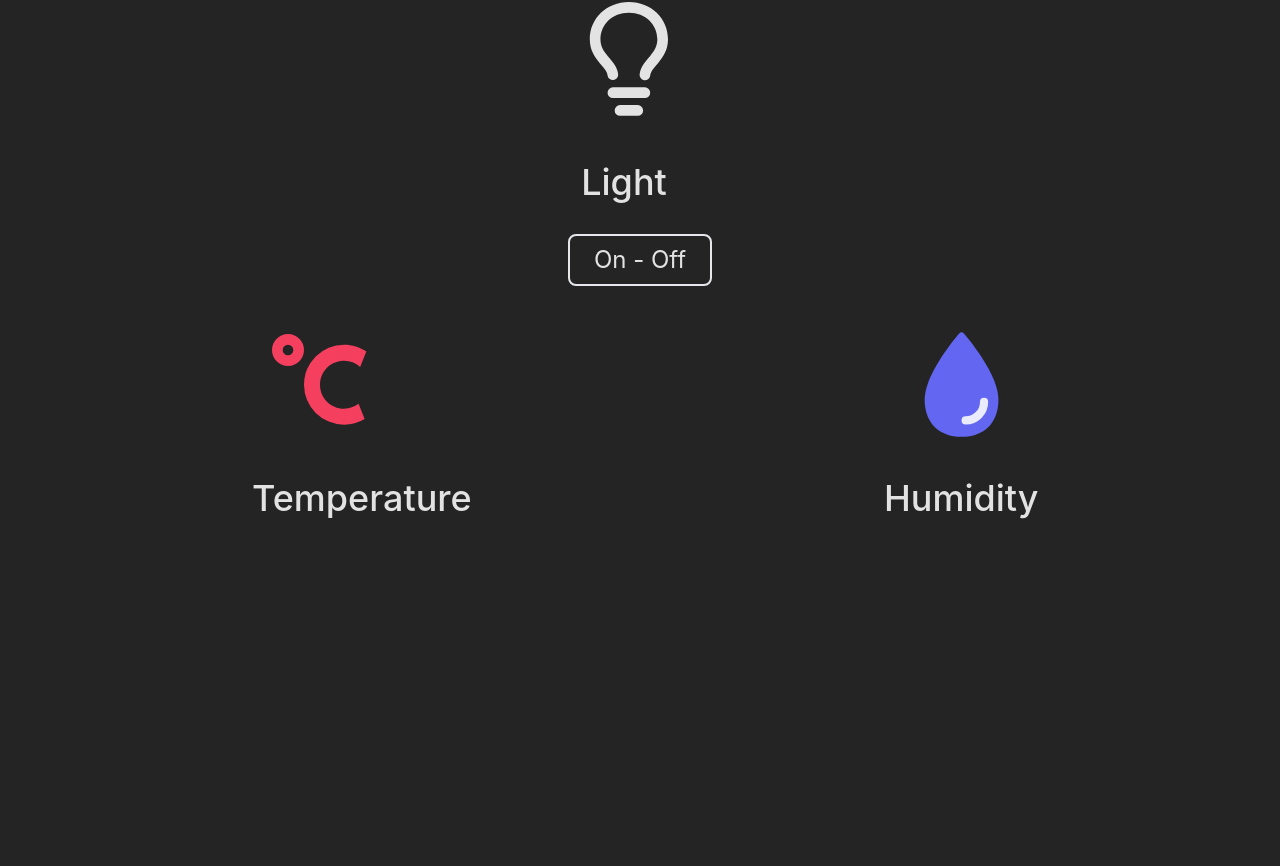
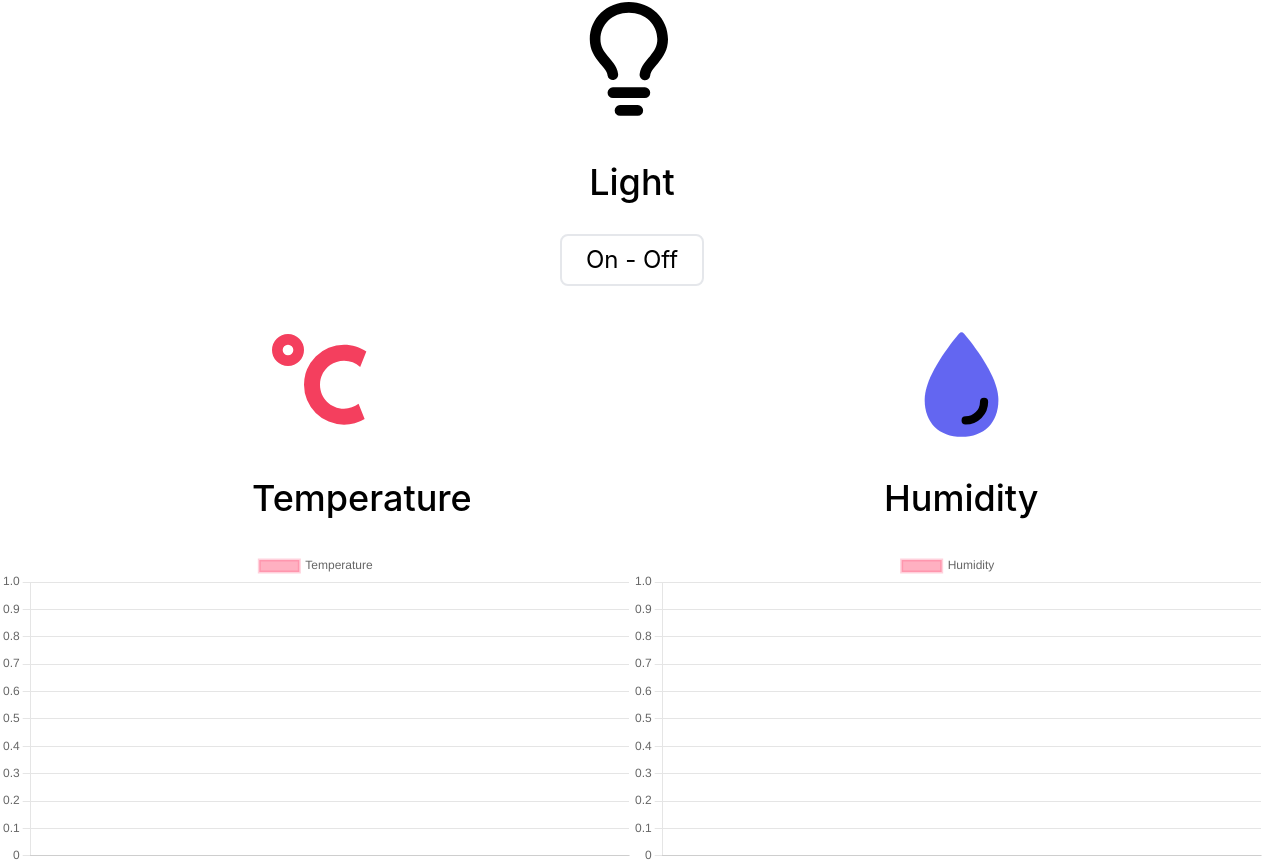
Before and after one commit to datnguyennnx/Webpage-IoT, a React (Vite) app: page / in a window 1280 px wide. Shown: the part 134-1000 px from the top of the page. Before the commit the page ends 800 px from the top, so only its background shows below. Built offline with nearby package versions, Linux system fonts and the light colour scheme; no server answers; the database is empty.

Commit message:
Add chart for humidity and temperature

```diff
--- a/package.json
+++ b/package.json
@@ -9,9 +9,12 @@
     "preview": "vite preview"
   },
   "dependencies": {
+    "chart.js": "^4.2.1",
     "firebase": "^9.17.1",
     "firebase-tools": "^11.24.0",
+    "moment": "^2.29.4",
     "react": "^18.2.0",
+    "react-chartjs-2": "^5.2.0",
     "react-dom": "^18.2.0"
   },
   "devDependencies": {
--- a/src/App.jsx
+++ b/src/App.jsx
@@ -3,19 +3,9 @@ import IconLightBulb16 from "../public/IconLight"
 import IconWaterOutline from "../public/IconWater"
 import IconTemperatureCelsius from "../public/IconTemperature"
 import { useState } from "react"
-import { ref, get, child} from "firebase/database"
-import { db } from "../firebase"
+import Graph from "./components/Graph"
 
-const dbRef = ref(db)
-  get(child(dbRef, `data`)).then((snapshot) =>{
-    if (snapshot.exists()){
-      console.log(snapshot.val())
-    } else {
-      console.log("No data")
-    }
-  }).catch((error) => {
-    console.error(error)
-})
+
 
 function App() {
 
@@ -31,12 +21,12 @@ function App() {
         <div class="flex pr-2 pt-8 w-full justify-center">
           <IconLightBulb16 class="flex-auto"/>
         </div>
-        <div class="flex pr-8 pt-8 w-full justify-around pl-auto pr-auto">
+        <div class="flex pr-4 pt-8 w-full justify-around pl-auto pr-auto">
           <div>
             <p class="flex-auto w-32 text-center text-4xl font-medium">Light</p>
           </div>
         </div>
-          <div class="flex m pt-8 justify-center pl-auto pr-auto">
+          <div class="flex mr-4 pt-8 justify-center pl-auto pr-auto">
             <button class="rounded-lg  py-2 w-36 text-2xl border-2"
             onClick={handleClickLed}
             style={{backgroundColor: activeLed ? null : "green"}}>On - Off</button>
@@ -53,6 +43,10 @@ function App() {
           <div> <p class="flex-auto w-32 text-center text-4xl font-medium">Humidity</p></div>
         </div>
 
+        <div class="flex pr-4 pt-8 w-full justify-around pl-auto pr-auto">
+          <Graph/>
+        </div>
+
       </div>
     </div>
   )
--- /dev/null
+++ b/src/components/FooterContainer.jsx
@@ -0,0 +1,7 @@
+export default function HeadingContainer (){
+    return (
+      <div class="flex justify-center w-full p-8">
+        <p class="text-4xl font-medium">Smart Home</p>
+      </div>
+    )
+  }
--- /dev/null
+++ b/src/components/Graph.jsx
@@ -0,0 +1,100 @@
+import { ref, child, get } from "firebase/database";
+import React, { useEffect, useState, useRef } from "react";
+import { db } from "../../firebase"
+import { Line } from "react-chartjs-2"
+import moment from 'moment'
+import {
+    Chart as ChartJS,
+    CategoryScale,
+    LinearScale,
+    PointElement,
+    LineElement,
+    Title,
+    Tooltip,
+    Legend,
+  } from "chart.js"
+
+ChartJS.register(
+    CategoryScale,
+    LinearScale,
+    PointElement,
+    LineElement,
+    Title,
+    Tooltip,
+    Legend
+)
+
+function Graph(){
+    const refReact = useRef();
+    const [humList, setHumList] = useState([])
+    const [tempList, setTempList] = useState([])
+    const [dates, setDates] = useState([])
+
+    useEffect(() => {
+        const dbRef = ref(db)
+        get(child(dbRef, `data`)).then((snapshot) => {
+            console.log(snapshot.val())
+
+            let dataHum = []
+            let dataTemp = []
+            let dataDates = []
+
+            snapshot.forEach( data => {
+                const dataVal = data.val()
+                dataHum.push(dataVal.hum)
+                dataTemp.push(dataVal.temp)
+                dataDates.push(moment.unix(dataVal.epoch).format('MM-DD-YY h:mm A'))
+            })
+
+            console.log(dataDates)
+            while(dataDates > 6 ){
+                dataHum.shift()
+                dataTemp.shift()
+                dataDates.shift()
+            }
+
+            setHumList(dataHum)
+            setTempList(dataTemp)
+            setDates(dataDates)
+
+        })
+    }, [])
+
+
+    const humData = {
+        label: dates ? [...dates] : null,
+        datasets: [{
+            label: 'Humidity',
+            data: humList ? [...humList] : null,
+            backgroundColor: "rgba(255, 99, 132, 0.5)",
+            borderColor: ['#ff577f45'],
+            pointBackgroundColor: '#ec4646',
+            pointBorderColor: '#ec4646'
+        }]
+    }
+    const tempData = {
+        label: dates ? [...dates] : null,
+        datasets: [{
+            label: 'Temperature',
+            data: tempList ? [...tempList] : null,
+            backgroundColor: "rgba(255, 99, 132, 0.5)",
+            borderColor: ['#ff577f45'],
+            pointBackgroundColor: '#ec4646',
+            pointBorderColor: '#ec4646'
+        }]
+    }
+
+    return (
+        <div class="inline-grid grid-cols-2 w-full flex justify-center">
+            <div class="flex-auto">
+                <Line ref={refReact} data={tempData}/>
+            </div>
+            <div class="flex-auto">
+                <Line ref={refReact} data={humData}/>
+            </div>
+        </div>
+    )
+}
+
+
+export default Graph
--- a/src/index.css
+++ b/src/index.css
@@ -7,9 +7,9 @@
   line-height: 1.5;
   font-weight: 400;
 
-  color-scheme: light dark;
+  /* color-scheme: light dark;
   color: rgba(255, 255, 255, 0.87);
-  background-color: #242424;
+  background-color: #242424; */
 
   font-synthesis: none;
   text-rendering: optimizeLegibility;
```
Also changed, not shown: firebase.js (line endings or trailing spaces), 1 other file (tests, documents, lock files or other folders).
